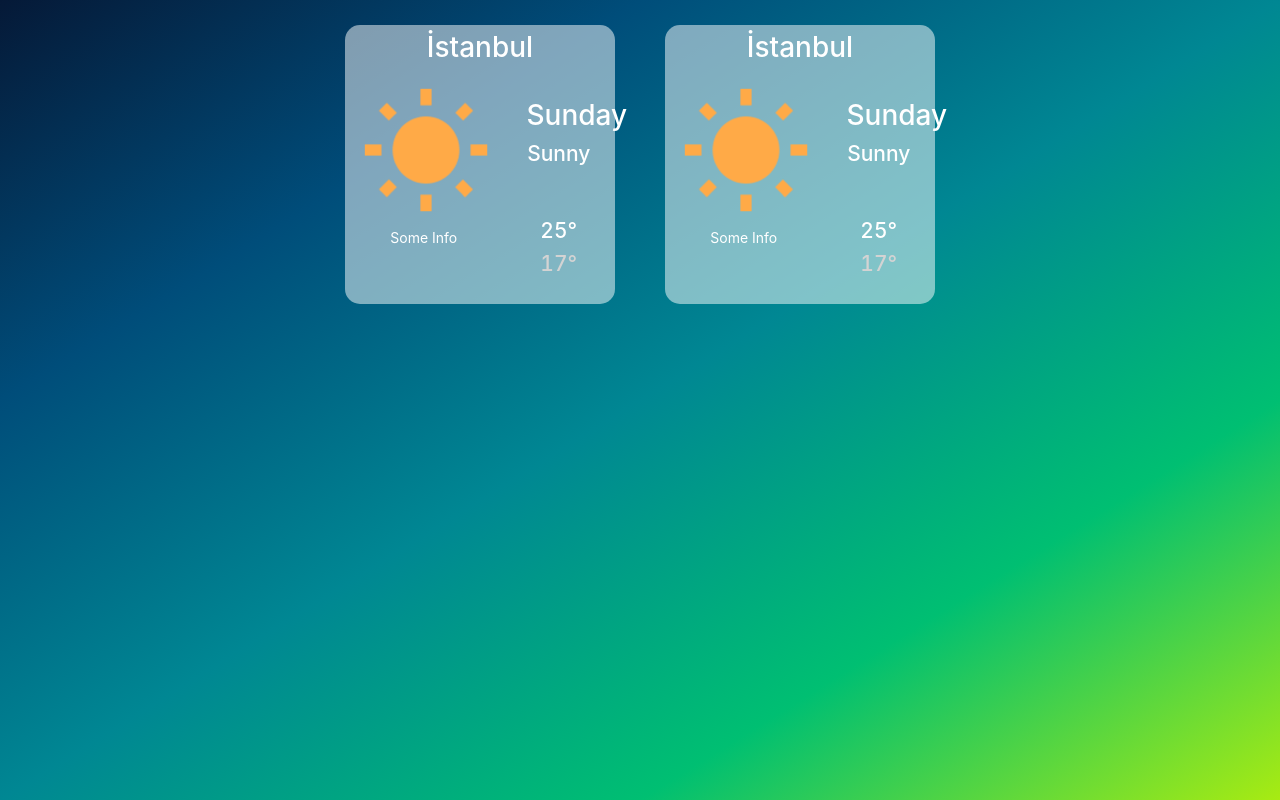
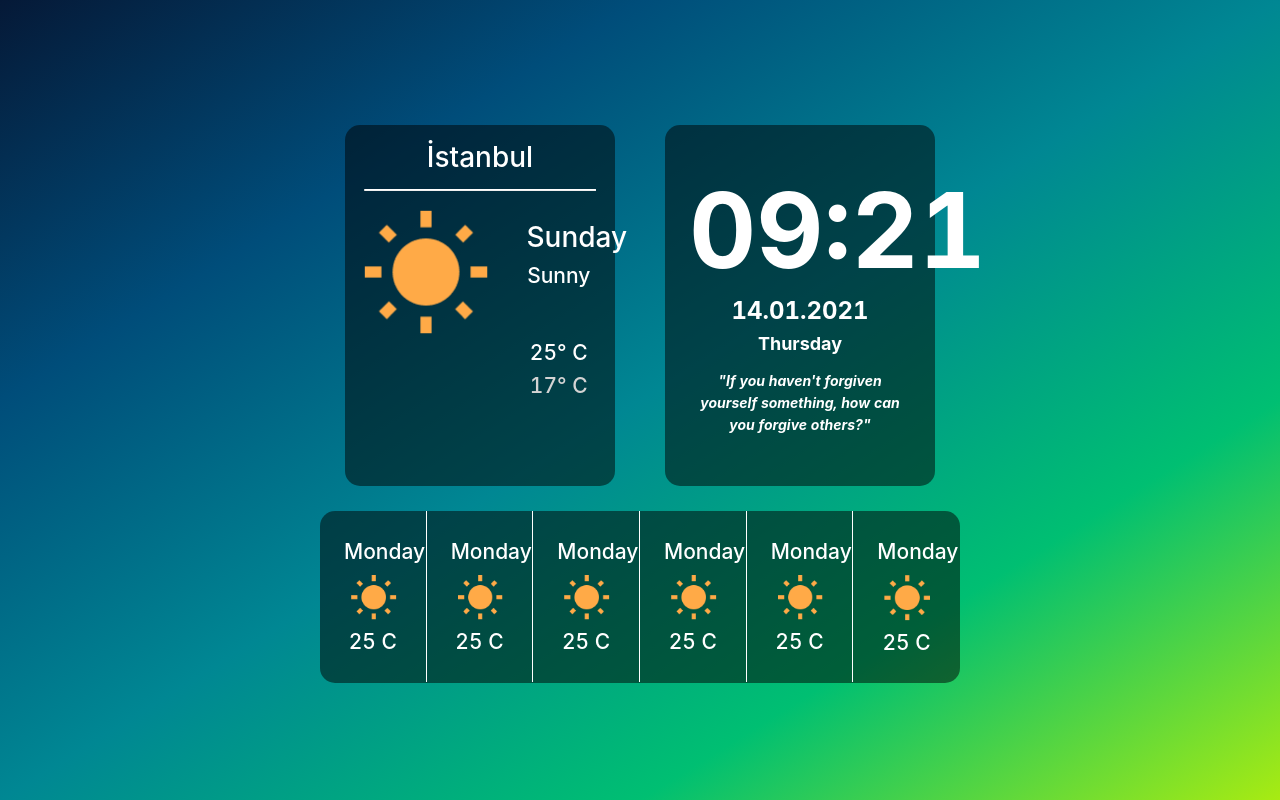
Before and after one commit to kodluyoruz-react-bootcamp/odev-3-weather-app-grandzero, a React (Create React App) app: page / in a window 1280 px wide. Built offline with nearby package versions, Linux system fonts and the light colour scheme.

Commit message:
ui prepared

```diff
--- a/src/App.js
+++ b/src/App.js
@@ -1,10 +1,13 @@
 import './App.css';
 import TodayCard from './components/TodayCard';
+import TodayInfo from './components/TodayInfo';
+import ForeCastGrid from './components/ForeCastGrid';
 import {Row,Col} from 'antd';
 function App() {
   return (
-    <div className="App">
-      <Col span={12} offset={6}>
+    <Row className="App" style={{height:"100vh"}}>
+      {/*<Col span={5}  style={{height:"100%", backgroundColor:"red", opacity:"0.5"}}></Col>*/}
+      <Col span={12} offset={6}  style={{paddingTop: 100,height:"100%"}}>
 
       <Row>
         <Col span={12}>
@@ -12,16 +15,14 @@ function App() {
         </Col>
 
         <Col span={12}>
-        <TodayCard />
+        <TodayInfo />
         </Col>
 
       </Row>
-      <Row>
-
-      </Row>
+      <ForeCastGrid />
 
       </Col>
-    </div>
+    </Row>
   );
 }
 
--- /dev/null
+++ b/src/components/ForeCastGrid/GridItem.js
@@ -0,0 +1,17 @@
+import React from 'react';
+import {Card} from 'antd';
+import sunny from '../../images/sunny.png';
+function GridItem({isLast}) {
+    return (
+        <Card  bordered={false} style={{backgroundColor:"transparent"}} bodyStyle={{backgroundColor:"transparent",borderRight: !isLast && "1px solid white"}}>
+
+                    <h2 style={{color:"white",textAlign:"center", margin:"auto"}}>Monday</h2>
+                    <img alt="Weather" width="100%" height="100%" src={sunny}></img>
+                    <h2 style={{color:"white",textAlign:"center", margin:"auto"}}>25 C</h2>
+
+
+        </Card>
+    )
+}
+
+export default GridItem
--- a/src/components/ForeCastGrid/index.js
+++ b/src/components/ForeCastGrid/index.js
@@ -1,10 +1,18 @@
-import React from 'react'
+import React from 'react';
+import {Row, Col} from 'antd';
+
+import GridItem from './GridItem';
 
 function ForeCastGrid() {
     return (
-        <div>
-
-        </div>
+        <Row style={{backgroundColor:"rgba(0, 0, 0, 0.5)", borderRadius:"15px",marginTop:"50px",height:"auto"}}>
+        <Col span={4}><GridItem /></Col>
+        <Col span={4}><GridItem /></Col>
+        <Col span={4}><GridItem /></Col>
+        <Col span={4}><GridItem /></Col>
+        <Col span={4}><GridItem /></Col>
+        <Col span={4}><GridItem isLast={true}/></Col>
+      </Row>
     )
 }
 
--- a/src/components/TodayCard/index.js
+++ b/src/components/TodayCard/index.js
@@ -6,15 +6,16 @@ function TodayCard() {
     return (
 
         <Card bordered={false}
-            style={{backgroundColor:"rgba(255, 255, 255, 0.5)", borderRadius:"15px",margin:"25px"}}
+            style={{backgroundColor:"rgba(0, 0, 0, 0.5)", borderRadius:"15px",margin:"25px",height:"100%"}}
             bodyStyle={{padding:0}}
         >
-            <h1 style={{color:"white",borderBottom:"none",marginBottom:0}}>İstanbul</h1>
-            <Row style={{backgroundColor:"transparent"}}>
-                <Col span={14}  style={{backgroundColor:"transparent"}}>
-                    <Card bordered={false} style={{backgroundColor:"transparent"}} bodyStyle={{backgroundColor:"transparent", padding:0}}>
+            <h1 style={{color:"white",borderBottom:"none",marginBottom:10,marginTop:10}}>İstanbul</h1>
+            <hr style={{borderTop:"1px solid white", width:"85%", margin:"auto"}}></hr>
+            <Row style={{backgroundColor:"transparent",textAlign:"center"}}>
+                <Col span={14} style={{backgroundColor:"transparent"}}>
+                    <Card  bordered={false} style={{backgroundColor:"transparent"}} bodyStyle={{backgroundColor:"transparent", padding:0}}>
                         <img alt="Weather" width="100%" height="100%" src={sunny}></img>
-                        <p style={{color:"white"}}>Some Info</p>
+
                     </Card>
 
                 </Col>
@@ -24,8 +25,8 @@ function TodayCard() {
                         <h2 style={{color:"white",textAlign:"center", margin:"auto"}}>Sunny</h2>
                         <br></br>
                         <br></br>
-                        <h2 style={{color:"white",textAlign:"center", margin:"auto"}}>25°</h2>
-                        <h2 style={{textAlign:"center", margin:"auto", color:"lightgrey"}}>17°</h2>
+                        <h2 style={{color:"white",textAlign:"center", margin:"auto"}}>25° C</h2>
+                        <h2 style={{textAlign:"center", margin:"auto", color:"lightgrey"}}>17° C</h2>
                     </Card>
                 </Col>
             </Row>
--- a/src/components/TodayInfo/index.js
+++ b/src/components/TodayInfo/index.js
@@ -1,10 +1,14 @@
-import React from 'react'
+import React from 'react';
+import {Card} from 'antd';
 
 function TodayInfo() {
     return (
-        <div>
-
-        </div>
+        <Card bordered={false} style={{height:"100%",backgroundColor:"rgba(0, 0, 0, 0.5)", borderRadius:"15px",margin:"25px",padding:0}} bodyStyle={{padding :"auto",paddingBottom:0}}>
+            <p style={{fontSize:"104px", fontWeight:"bold", color:"white",margin:0}}>09:21</p>
+            <p style={{fontSize:"24px", fontWeight:"bold", color:"white",margin:0,marginTop:-20}}>14.01.2021</p>
+            <p style={{fontSize:"18px", fontWeight:"bold", color:"white",margin:0}}>Thursday</p>
+            <p style={{fontStyle:"italic",fontSize:"14px", fontWeight:"bold", color:"white",margin:0,marginTop:"5%"}}>"If you haven't forgiven yourself something, how can you forgive others?"</p>
+        </Card>
     )
 }
 
```
Also changed, not shown: 1 other file (tests, documents, lock files or other folders).
